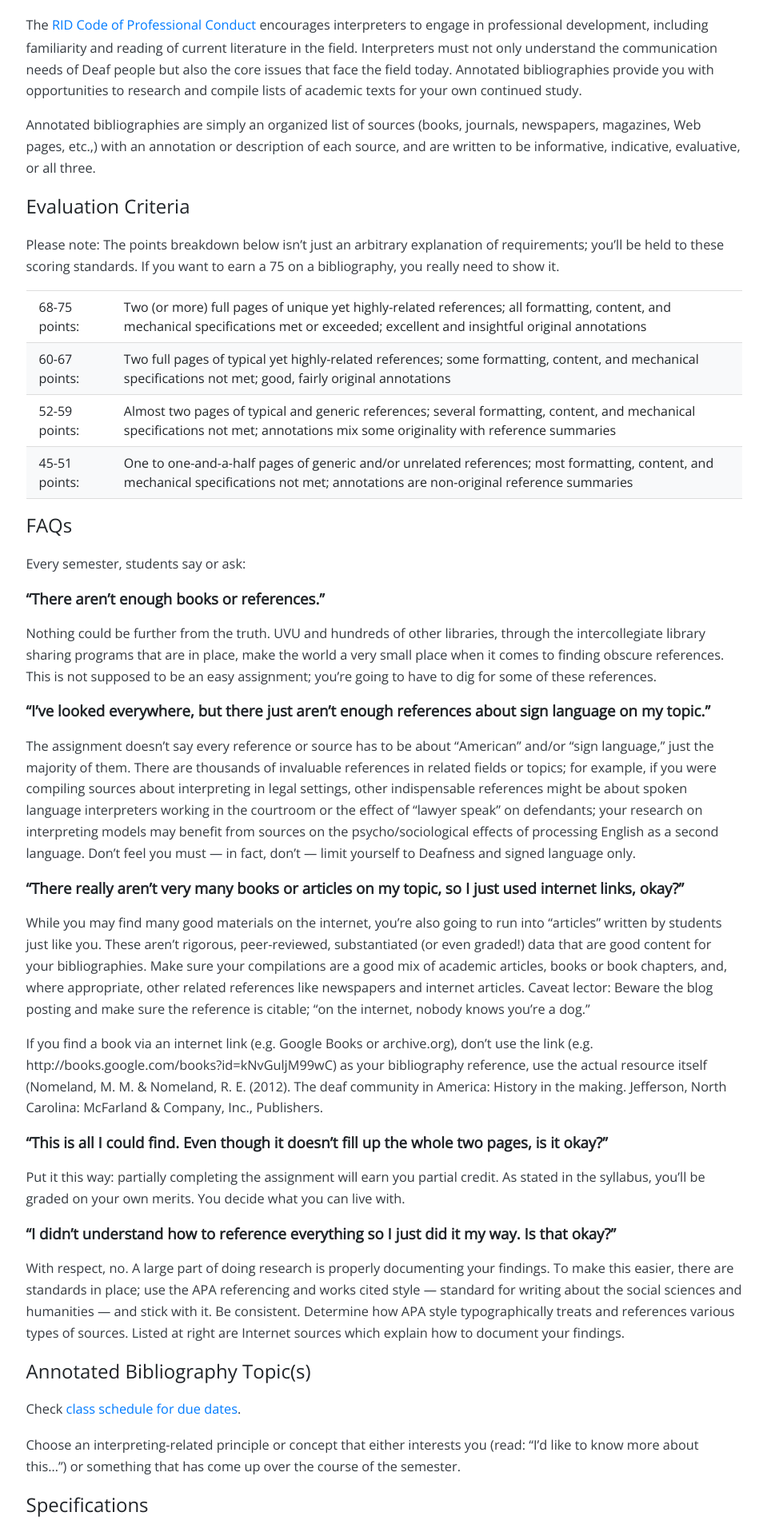
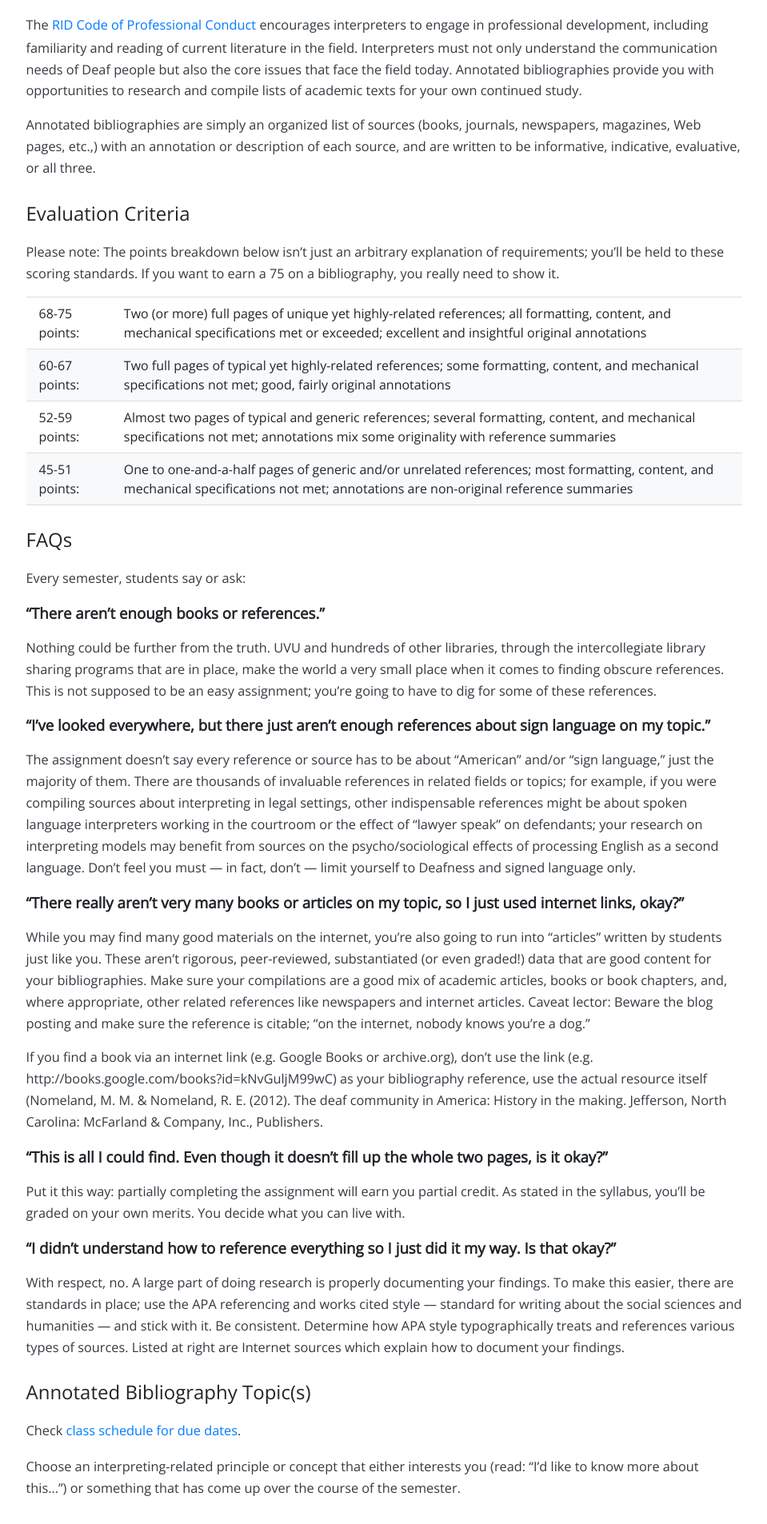
Before and after one commit to intrpr/jekyll-portfol-test, a Jekyll site: the page built from _posts/2019-06-09-writing-sign-to-spoken-english.md, in a window 1280 px wide. Shown: the part 582-2488 px from the top of the page at 80% size, without its empty margins (160-1119 px from the left). Built offline with Jekyll 4.4.1, drawn with Linux system fonts in a browser that asks for light colours; nearby versions of some CDN libraries; our own code applies the rules of GitHub Pages for plain Markdown files; comment, search, counter and statistics services are not loaded.

Commit message:
Update _articles.scss

```diff
--- a/_sass/_articles.scss
+++ b/_sass/_articles.scss
@@ -34,7 +34,7 @@
 
     article, aside, h1, h2, h3, h4, h5, h6, hgroup, nav, section { display: block; }
     h1 { margin-block-start: 0.67em; margin-block-end: 0.67em; font-size: 2.00em; font-weight: normal; }
-    h2 { margin-block-start: 0.83em; margin-block-end: 0.83em; font-size: 1.50em; font-weight: normal; }
+    h2 { margin-block-start: 1.20em; margin-block-end: 0.83em; font-size: 1.50em; font-weight: normal; }
     h3 { margin-block-start: 1.00em; margin-block-end: 1.00em; font-size: 1.17em; font-weight: bold; }
     h4 { margin-block-start: 1.33em; margin-block-end: 1.33em; font-size: 1.00em; font-weight: bold; }
     h5 { margin-block-start: 1.67em; margin-block-end: 1.67em; font-size: 0.83em; font-weight: bold; }
@@ -159,6 +159,7 @@
 
     table {
         display: block;
+        box-sizing: border-box;
         overflow-x: auto;
         margin: 1rem 0;
         width: 100%;
```
